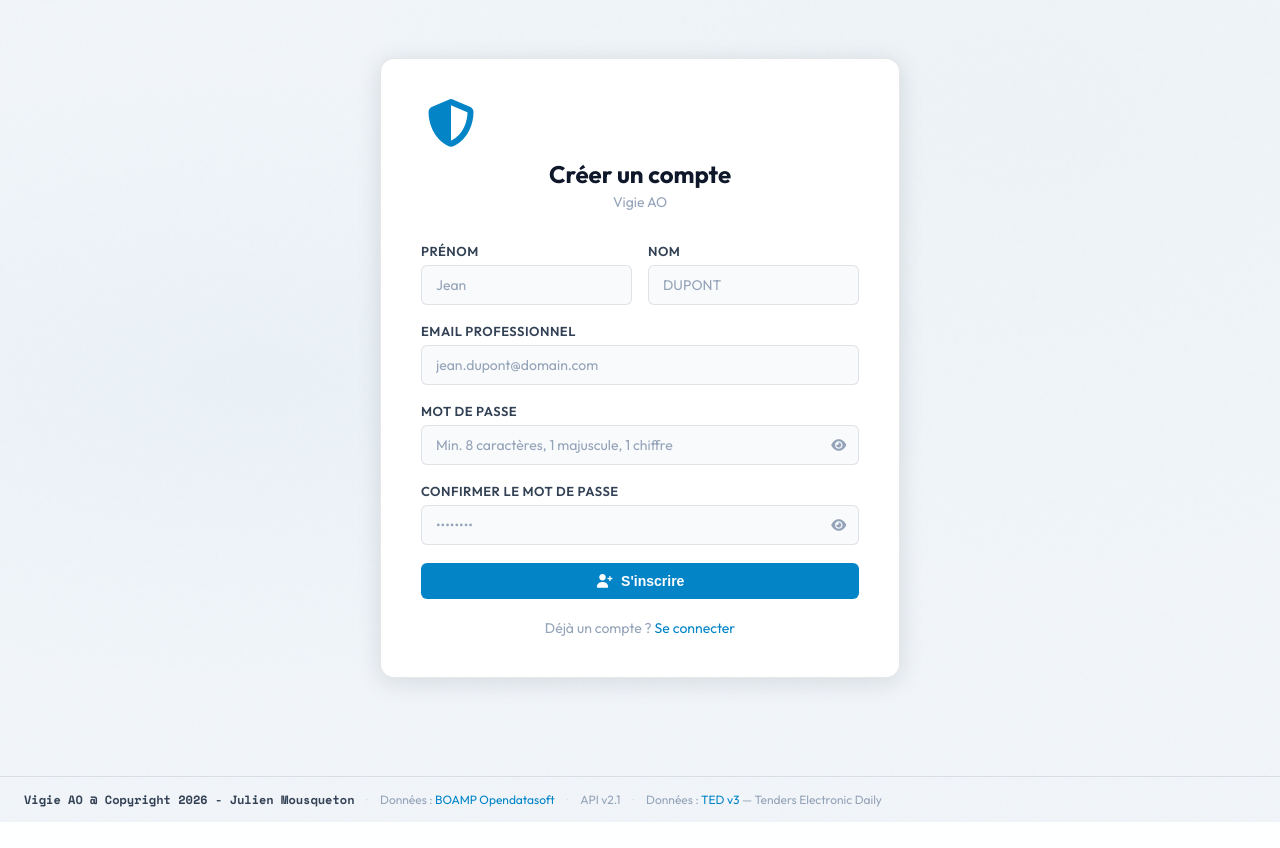
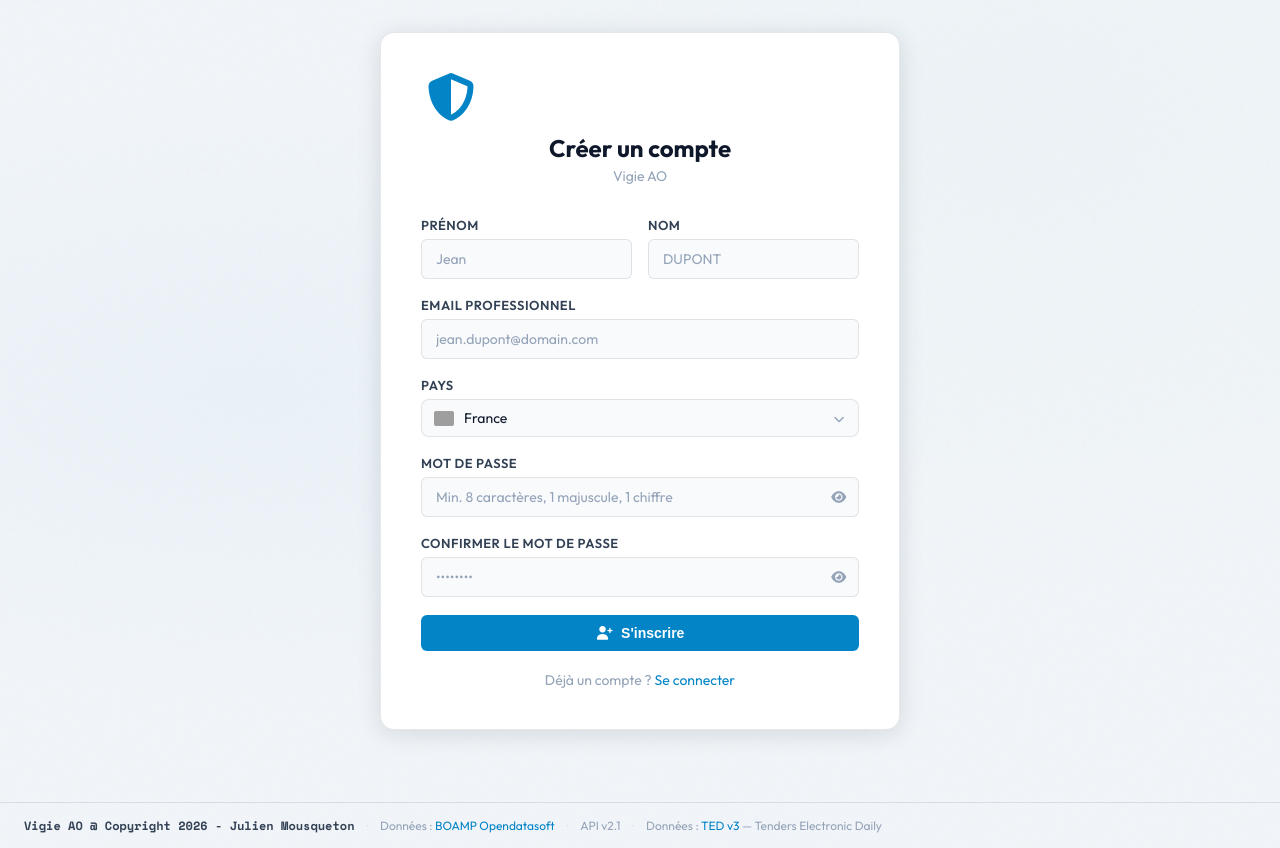
Before and after one commit to JMousqueton/Vigie-AO, a Flask app: page /auth/register in a window 1280 px wide. Shown: the part 64-912 px from the top of the page. Before the commit the page ends 886 px from the top, so only its background shows below. Run offline with Flask 3, Linux system fonts and the light colour scheme; parts of the project's set-up code (start-up, migrations or seed data) failed here and were passed over; some libraries are stand-ins or nearby versions; grey boxes are pictures that could not be loaded.

Commit message:
add country during registering

```diff
--- a/app/routes/auth.py
+++ b/app/routes/auth.py
@@ -36,6 +36,7 @@ class RegisterForm(FlaskForm):
     prenom = StringField('Prénom', validators=[DataRequired(), Length(2, 50)])
     nom = StringField('Nom', validators=[DataRequired(), Length(2, 50)])
     email = StringField('Email professionnel', validators=[DataRequired(), Email()])
+    country = SelectField('Pays', choices=[], default='FR')  # choices set at runtime
     password = PasswordField('Mot de passe', validators=[DataRequired(), Length(8, 128)])
     password2 = PasswordField(
         'Confirmer le mot de passe',
@@ -146,12 +147,14 @@ def register():
         return redirect(url_for('main.dashboard'))
 
     form = RegisterForm()
+    form.country.choices = COUNTRY_CHOICES
     if form.validate_on_submit():
         auto_activate = current_app.config.get('AUTO_ACTIVATE', True)
         user = User(
             prenom=form.prenom.data.strip(),
             nom=form.nom.data.strip().upper(),
             email=form.email.data.lower().strip(),
+            country=form.country.data or 'FR',
             password_hash=bcrypt.generate_password_hash(form.password.data).decode('utf-8'),
             role='USER',
             is_active=auto_activate,
--- a/app/templates/auth/register.html
+++ b/app/templates/auth/register.html
@@ -30,6 +30,28 @@
         <label for="email">{{ form.email.label }}</label>
         {{ form.email(id='email', class='form-control' + (' is-invalid' if form.email.errors else ''), placeholder='jean.dupont@domain.com', autocomplete='email') }}
         {% for err in form.email.errors %}<div class="invalid-feedback">{{ err }}</div>{% endfor %}
+      </div>
+
+      <div class="form-group">
+        <label>{{ form.country.label }}</label>
+        <input type="hidden" name="country" id="countryInput" value="{{ form.country.data or 'FR' }}">
+        <div class="flag-select" id="flagSelect">
+          <button type="button" class="flag-select-btn form-control" onclick="toggleFlagDropdown(event)">
+            <img src="https://flagcdn.com/w20/{{ (form.country.data or 'FR') | lower }}.png"
+                 alt="{{ form.country.data or 'FR' }}" id="flagIcon" class="flag-img">
+            <span id="flagLabel">{{ form.country.choices | selectattr('0', 'equalto', form.country.data or 'FR') | map(attribute='1') | first | default('France') }}</span>
+            <i class="fa-solid fa-chevron-down flag-chevron"></i>
+          </button>
+          <div class="flag-dropdown" id="flagDropdown">
+            {% for value, label in form.country.choices %}
+            <div class="flag-option {{ 'flag-option-selected' if (form.country.data or 'FR') == value }}"
+                 onclick="selectCountry('{{ value }}', '{{ label }}')">
+              <img src="https://flagcdn.com/w20/{{ value | lower }}.png" alt="{{ value }}" class="flag-img">
+              <span>{{ label }}</span>
+            </div>
+            {% endfor %}
+          </div>
+        </div>
       </div>
 
       <div class="form-group">
@@ -68,3 +90,49 @@
   </div>
 </div>
 {% endblock %}
+
+{% block head_extra %}
+<style>
+.flag-select { position: relative; }
+.flag-select-btn {
+  display: flex; align-items: center; gap: 10px; text-align: left; cursor: pointer;
+  background: var(--bg-elevated); border: 1px solid var(--border); color: var(--text);
+  padding: 9px 12px; border-radius: 8px; width: 100%; font-size: 14px; transition: border-color .15s;
+}
+.flag-select-btn:hover { border-color: var(--accent-blue); }
+.flag-chevron { margin-left: auto; font-size: 11px; color: var(--text-muted); transition: transform .2s; }
+.flag-select.open .flag-chevron { transform: rotate(180deg); }
+.flag-dropdown {
+  display: none; position: absolute; top: calc(100% + 4px); left: 0; right: 0;
+  background: var(--bg-elevated); border: 1px solid var(--border); border-radius: 8px;
+  max-height: 240px; overflow-y: auto; z-index: 200; box-shadow: 0 8px 32px rgba(0,0,0,.5);
+}
+.flag-select.open .flag-dropdown { display: block; }
+.flag-option {
+  display: flex; align-items: center; gap: 10px; padding: 9px 14px;
+  cursor: pointer; font-size: 14px; color: var(--text); transition: background .12s;
+}
+.flag-option:hover { background: var(--bg-hover, var(--bg-surface)); }
+.flag-option-selected { background: rgba(79,142,247,.12); color: var(--accent-blue); font-weight: 600; }
+.flag-img { width: 20px; height: auto; border-radius: 2px; flex-shrink: 0; }
+</style>
+{% endblock %}
+
+{% block scripts %}
+<script>
+function toggleFlagDropdown(e) {
+  e.stopPropagation();
+  document.getElementById('flagSelect').classList.toggle('open');
+}
+function selectCountry(value, label) {
+  document.getElementById('countryInput').value = value;
+  document.getElementById('flagIcon').src = 'https://flagcdn.com/w20/' + value.toLowerCase() + '.png';
+  document.getElementById('flagIcon').alt = value;
+  document.getElementById('flagLabel').textContent = label;
+  document.querySelectorAll('.flag-option').forEach(o => o.classList.remove('flag-option-selected'));
+  event.currentTarget.classList.add('flag-option-selected');
+  document.getElementById('flagSelect').classList.remove('open');
+}
+document.addEventListener('click', () => document.getElementById('flagSelect')?.classList.remove('open'));
+</script>
+{% endblock %}
--- a/app/templates/base.html
+++ b/app/templates/base.html
@@ -76,7 +76,7 @@
       {% endif %}
       {% if current_user.is_supervisor or current_user.is_admin %}
       {% set sup_country = session.get('supervisor_country', current_user.country or 'FR') %}
-      {% set country_names = {'FR':'France','BE':'Belgique','CH':'Suisse','LU':'Luxembourg','DE':'Allemagne','ES':'Espagne','IT':'Italie','NL':'Pays-Bas','PT':'Portugal','AT':'Autriche','PL':'Pologne','SE':'Suède','DK':'Danemark','FI':'Finlande','NO':'Norvège','GB':'Royaume-Uni','IE':'Irlande','EU':'Europe (tous)'} %}
+      {% set country_names = {'FR':'France','BE':'België / Belgique','CH':'Schweiz / Suisse','LU':'Lëtzebuerg','DE':'Deutschland','ES':'España','IT':'Italia','NL':'Nederland','PT':'Portugal','AT':'Österreich','PL':'Polska','SE':'Sverige','DK':'Danmark','FI':'Suomi','NO':'Norge','GB':'United Kingdom','IE':'Éire / Ireland','EU':'🇪🇺 Europe (tous)'} %}
       <div class="country-picker" id="countryPicker">
         <button class="nav-link country-picker-btn" id="countryPickerBtn" type="button"
                 onclick="toggleCountryPicker()" aria-haspopup="true">
@@ -85,7 +85,7 @@
           <i class="fa-solid fa-chevron-down" style="font-size:10px;opacity:.6;"></i>
         </button>
         <div class="country-picker-dropdown" id="countryPickerDropdown">
-          {% for code, name in [('FR','France'),('BE','Belgique'),('CH','Suisse'),('LU','Luxembourg'),('DE','Allemagne'),('ES','Espagne'),('IT','Italie'),('NL','Pays-Bas'),('PT','Portugal'),('AT','Autriche'),('PL','Pologne'),('SE','Suède'),('DK','Danemark'),('FI','Finlande'),('NO','Norvège'),('GB','Royaume-Uni'),('IE','Irlande'),('EU','Europe (tous)')] %}
+          {% for code, name in [('FR','France'),('BE','België / Belgique'),('CH','Schweiz / Suisse'),('LU','Lëtzebuerg'),('DE','Deutschland'),('ES','España'),('IT','Italia'),('NL','Nederland'),('PT','Portugal'),('AT','Österreich'),('PL','Polska'),('SE','Sverige'),('DK','Danmark'),('FI','Suomi'),('NO','Norge'),('GB','United Kingdom'),('IE','Éire / Ireland'),('EU','🇪🇺 Europe (tous)')] %}
           <a href="{{ url_for('main.set_supervisor_country', country=code) }}"
              class="country-option {% if sup_country == code %}active{% endif %}">
             <img src="https://flagcdn.com/w20/{{ code | lower }}.png" alt="{{ code }}" class="country-flag"> {{ name }}
```
